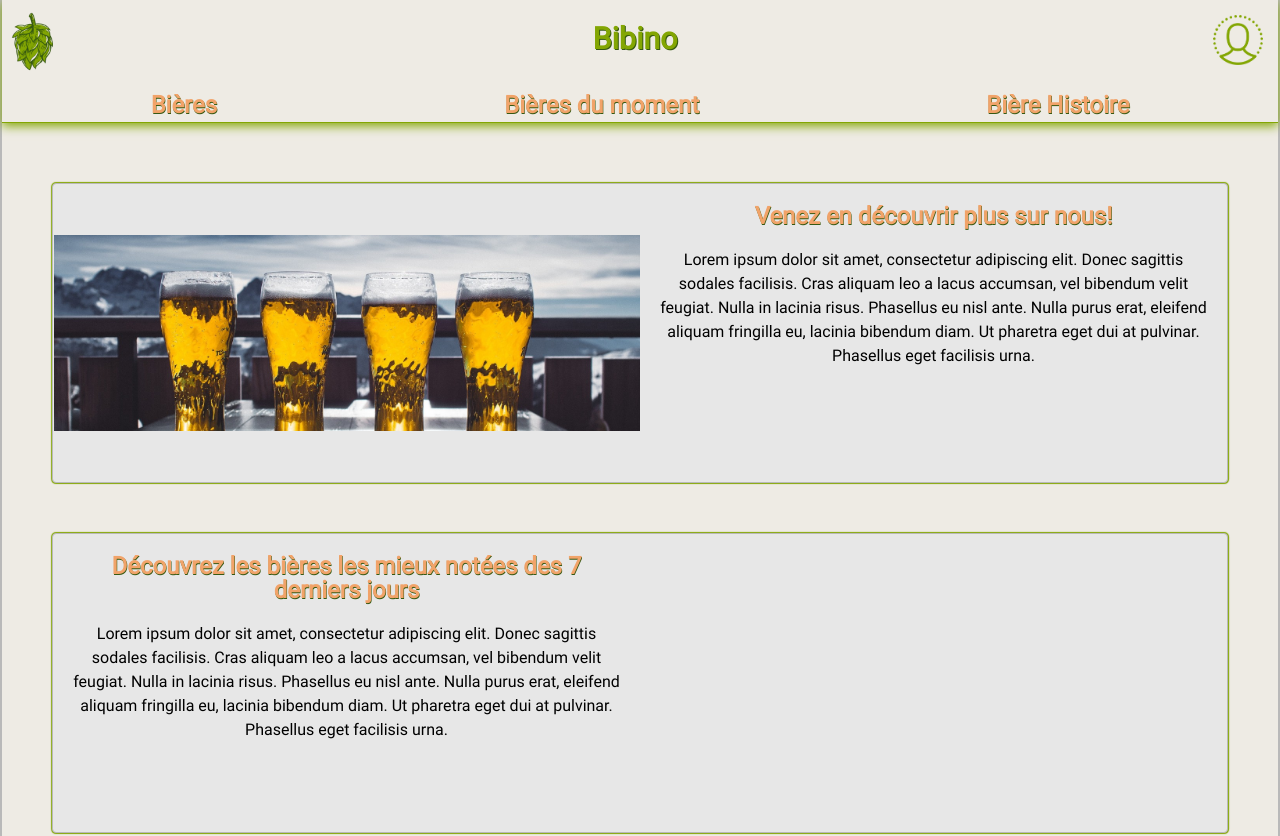
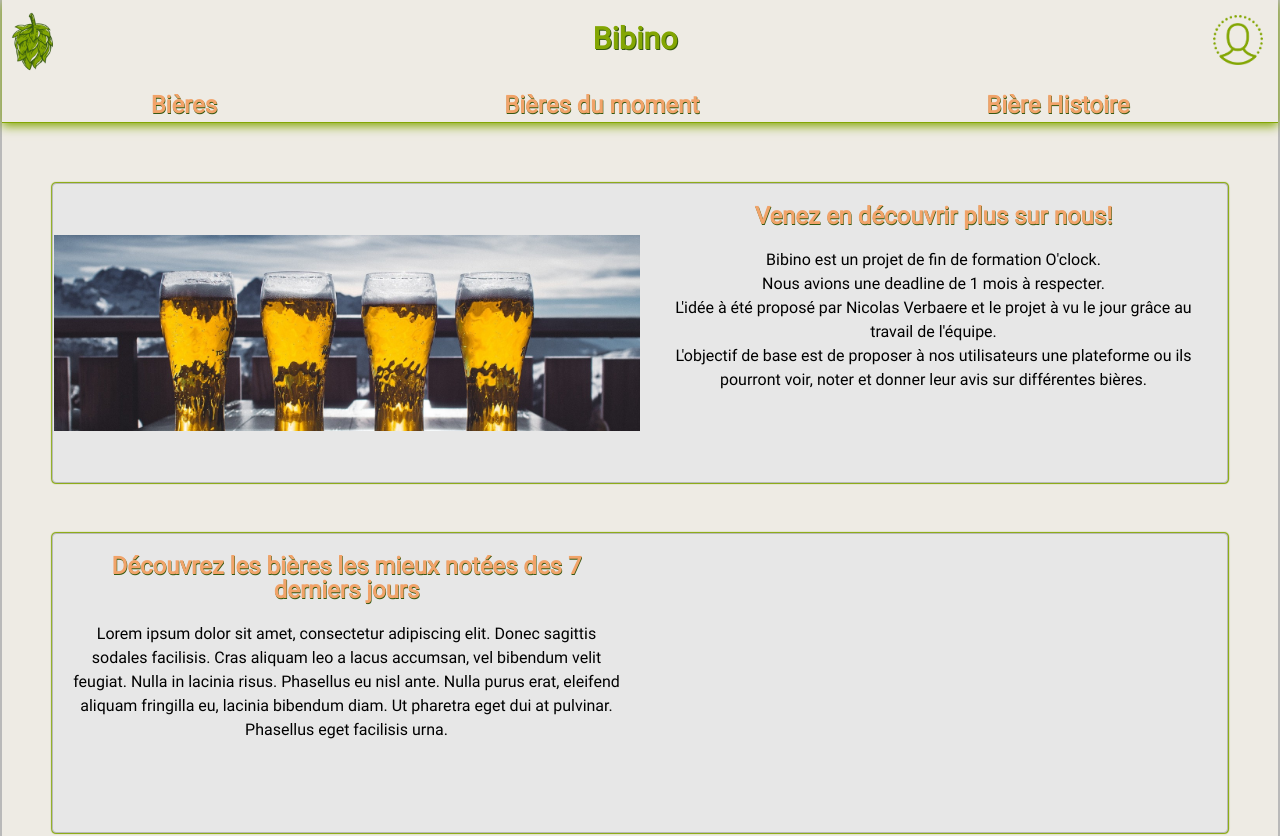
Before and after one commit to Nicolas-Verbaere/Bibino_Back, a React (Create React App) app: page / in a window 1280 px wide. Shown: the top 836 px of the page. Built offline with nearby package versions, Linux system fonts and the light colour scheme; no server answers.

Commit message:
fix css form auth

```diff
--- a/src/components/Main/ArticleAPropos/ArticleAPropos.js
+++ b/src/components/Main/ArticleAPropos/ArticleAPropos.js
@@ -8,7 +8,10 @@ function ArticleAPropos () {
         <img className="main_article-img" src={imgApropos} alt="" />
         <div className="main_article_rightside">
             <h2 className="main_article_rightside-title">Venez en découvrir plus sur nous!</h2>
-            <p className="main_article_rightside-content">Lorem ipsum dolor sit amet, consectetur adipiscing elit. Donec sagittis sodales facilisis. Cras aliquam leo a lacus accumsan, vel bibendum velit feugiat. Nulla in lacinia risus. Phasellus eu nisl ante. Nulla purus erat, eleifend aliquam fringilla eu, lacinia bibendum diam. Ut pharetra eget dui at pulvinar. Phasellus eget facilisis urna.</p>
+            <p className="main_article_rightside-content">Bibino est un projet de fin de formation O'clock.</p>
+            <p className="main_article_rightside-content">Nous avions une deadline de 1 mois à respecter.</p>
+            <p className="main_article_rightside-content">L'idée à été proposé par Nicolas Verbaere et le projet à vu le jour grâce au travail de l'équipe.</p>
+            <p className="main_article_rightside-content">L'objectif de base est de proposer à nos utilisateurs une plateforme ou ils pourront voir, noter et donner leur avis sur différentes bières.</p>
         </div>
     </article>
     )
--- a/src/components/Main/Authentification/Connection/Connection.js
+++ b/src/components/Main/Authentification/Connection/Connection.js
@@ -67,7 +67,7 @@ const Connexion = ({ isLogged, setIsLogged }) => {
 
     return (
         <section className='connection'>
-            <form onSubmit={handleSubmit}>
+            <form className='formAuth' onSubmit={handleSubmit}>
 
                 <h1>Connexion</h1>
                 {inputsConnection.map((input) => (
--- a/src/components/Main/Authentification/Register/Register.js
+++ b/src/components/Main/Authentification/Register/Register.js
@@ -95,7 +95,7 @@ const Register = () => {
 
     return (
         <section className='register'>
-            <form onSubmit={handleSubmit}>
+            <form className='formAuth' onSubmit={handleSubmit}>
 
                 <h1>Créer votre compte</h1>
                 {inputsRegister.map((input) => (
```
